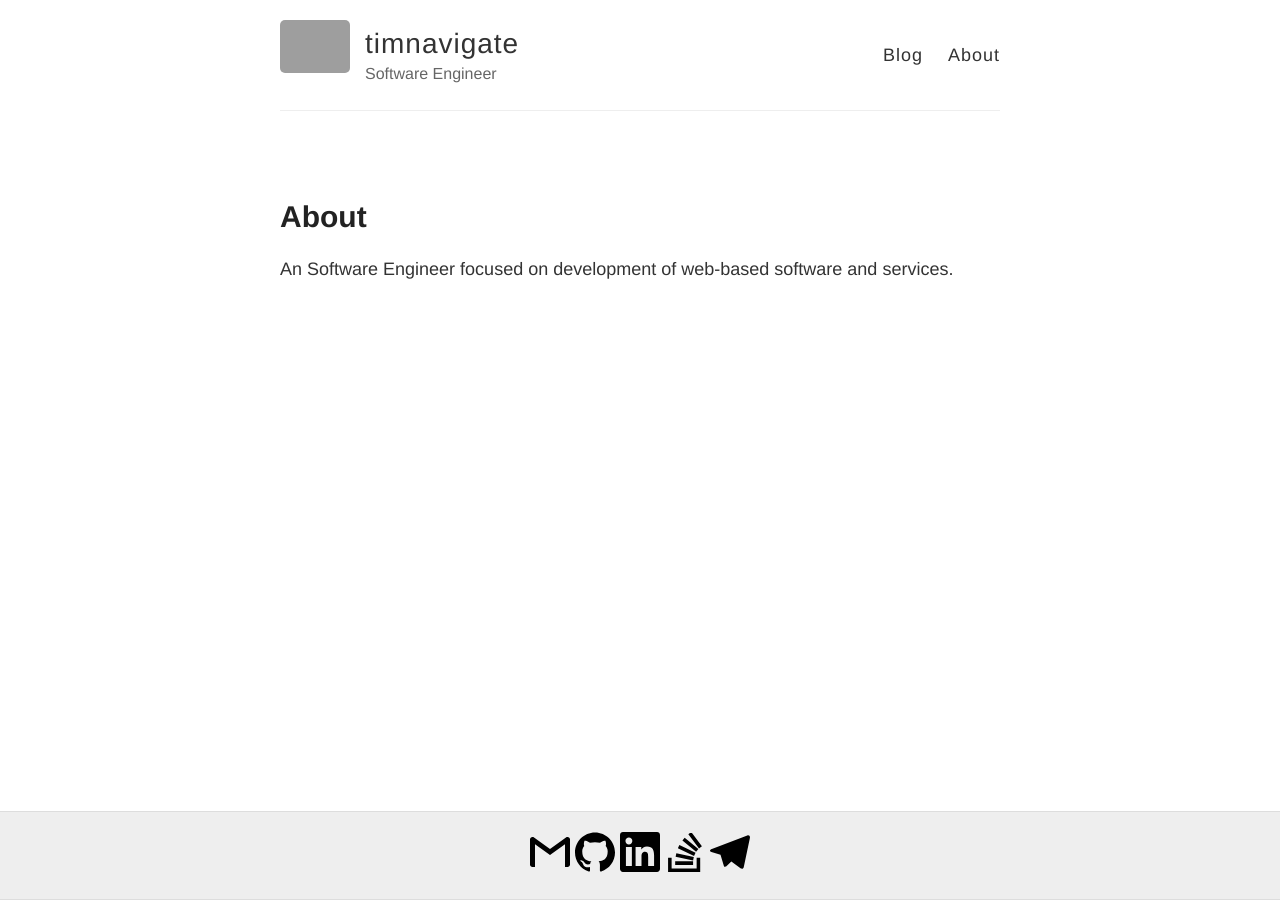
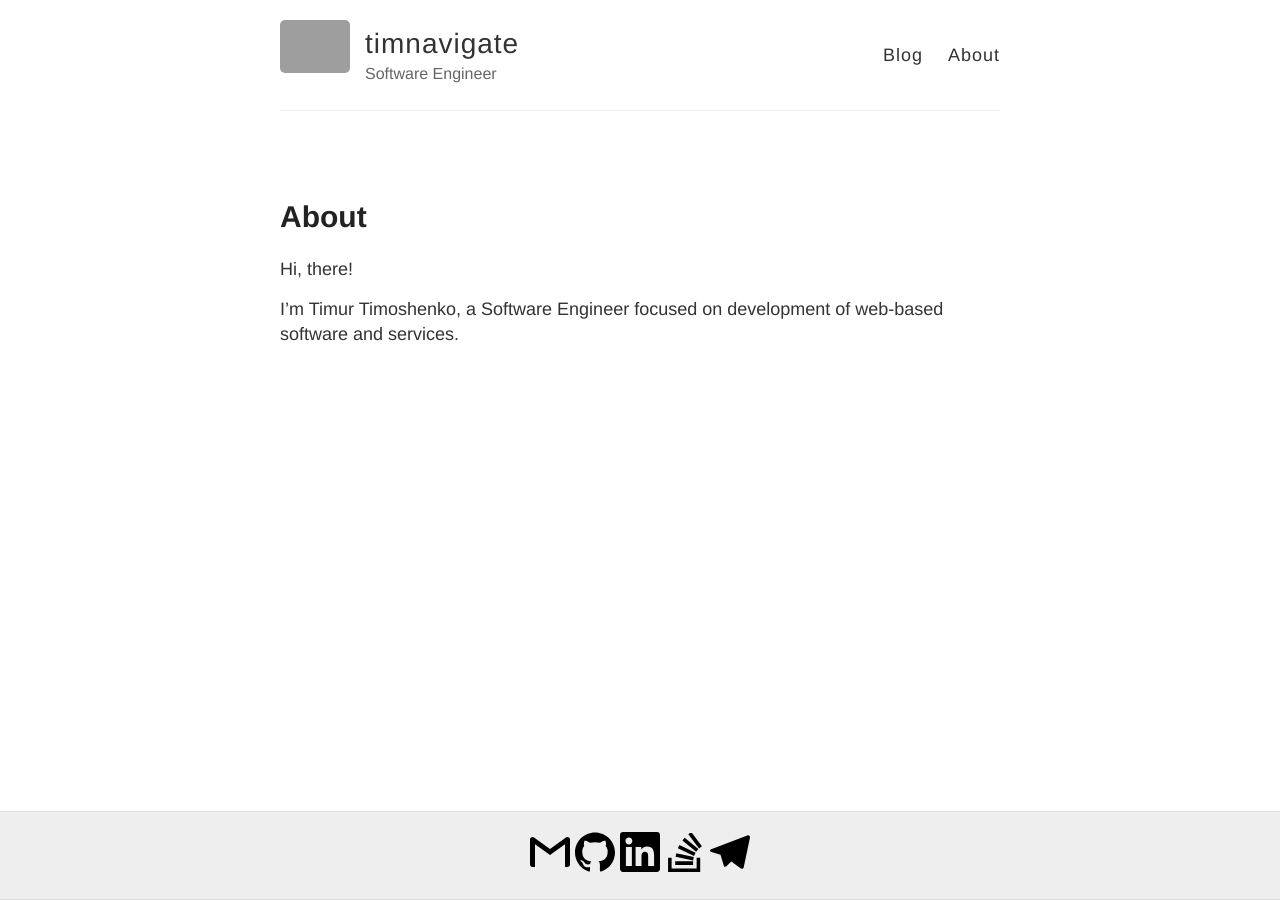
Before and after one commit to timnavigate/timnavigate.com, a Jekyll site: the page built from about.md, in a window 1280 px wide. Built offline with Jekyll 4.4.1, drawn with Linux system fonts in a browser that asks for light colours; part of the change alters nothing that is shown; grey boxes are pictures that could not be loaded.

Commit message:
Update about.md

```diff
--- a/about.md
+++ b/about.md
@@ -4,12 +4,6 @@ title: About
 permalink: /about/
 ---
 
-An Software Engineer focused on development of web-based software and services.
+Hi, there!
 
-<!--  ### More Information
-
-A place to include any other types of information that you'd like to include about yourself.  -->
-
-<!--  ### Contact me
-
-[timnavigate@gmail.com](mailto:timnavigate@gmail.com)  -->
+I'm Timur Timoshenko, a Software Engineer focused on development of web-based software and services.
```
